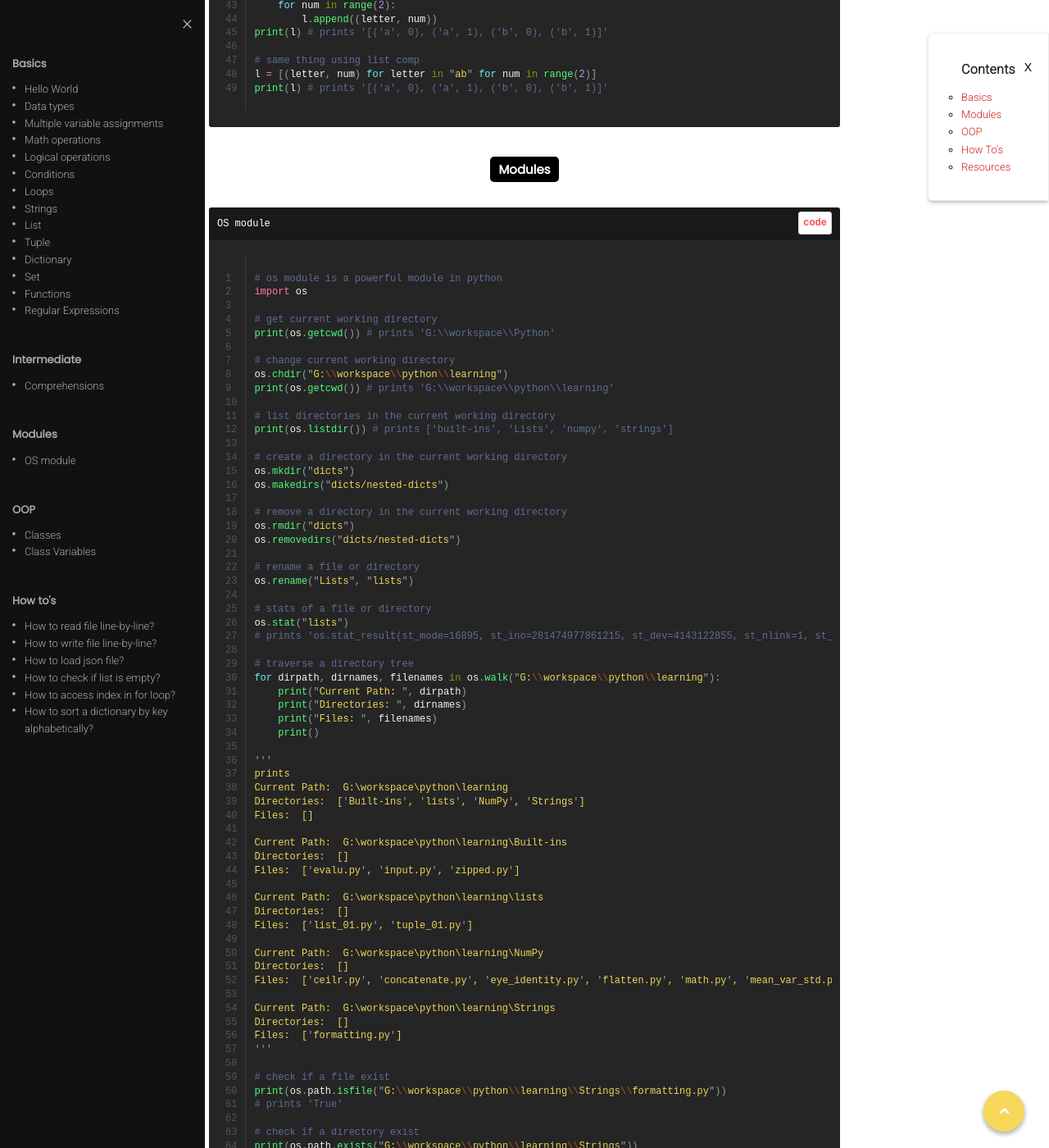
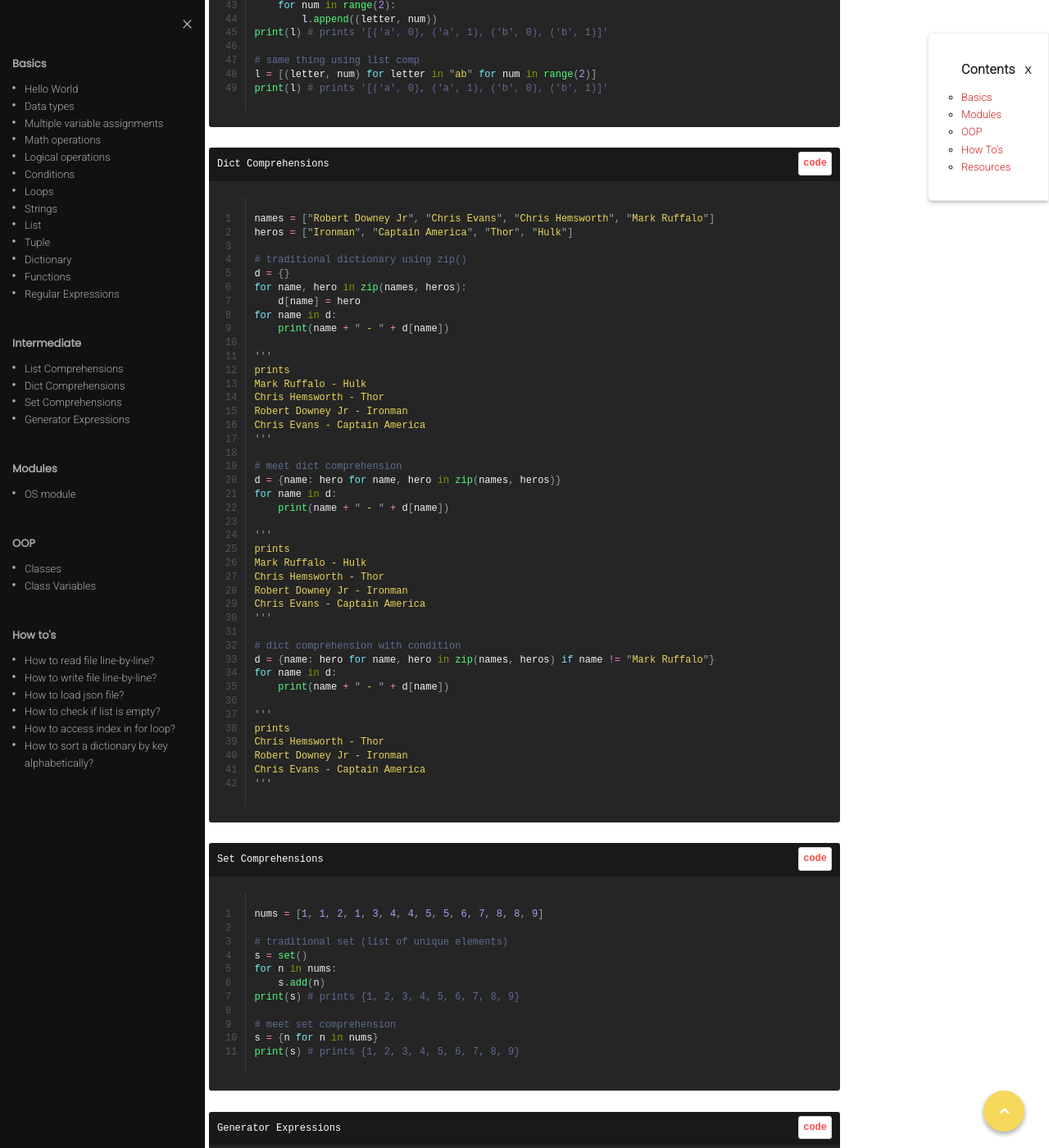
Before and after one commit to shravankumar147/Gogul09.github.io, a Jekyll site: the page built from _posts/programming/2017-03-26-python-learning-notes.md, in a window 1280 px wide and 1400 px high, scrolled down 7680 px. Shown: the whole window at 82% size. Built offline with Jekyll 4.4.1, drawn with Linux system fonts in a browser that asks for light colours; nearby versions of some CDN libraries; comment, search, counter and statistics services are not loaded; some of the changed text lies outside the part shown.

Commit message:
updated post

````diff
--- a/_posts/programming/2017-03-26-python-learning-notes.md
+++ b/_posts/programming/2017-03-26-python-learning-notes.md
@@ -24,13 +24,15 @@ image: https://drive.google.com/uc?id=1-OEoUjX1r1V-Nx6kJIwUmEVt44rZnJxk
         <li><a href="#lists">List</a></li>
         <li><a href="#tuples">Tuple</a></li>
         <li><a href="#dictionaries">Dictionary</a></li>
-        <li><a href="#set">Set</a></li>
         <li><a href="#functions_1">Functions</a></li>
         <li><a href="#regular-expressions">Regular Expressions</a></li>
     </ul>
     <h3><a href="#intermediate">Intermediate</a></h3>
     <ul>
-        <li><a href="#comprehensions">Comprehensions</a></li>
+        <li><a href="#list-comprehensions">List Comprehensions</a></li>
+        <li><a href="#dict-comprehensions">Dict Comprehensions</a></li>
+        <li><a href="#set-comprehensions">Set Comprehensions</a></li>
+        <li><a href="#generator-expressions">Generator Expressions</a></li>
     </ul>
     <h3><a href="#modules">Modules</a></h3>
     <ul>
@@ -508,7 +510,7 @@ print searches.group(2) # prints datacamp.com
 
 <h3 class="centered-heading" id="intermediate"><span>Intermediate</span></h3>
 
-<h3 class="code-head" id="comprehensions">Comprehensions<span>code</span></h3>
+<h3 class="code-head" id="list-comprehensions">List Comprehensions<span>code</span></h3>
 
 ```python
 nums = [1, 2, 3, 4, 5, 6, 7]
@@ -560,6 +562,103 @@ print(l) # prints '[('a', 0), ('a', 1), ('b', 0), ('b', 1)]'
 # same thing using list comp
 l = [(letter, num) for letter in "ab" for num in range(2)]
 print(l) # prints '[('a', 0), ('a', 1), ('b', 0), ('b', 1)]'
+```
+
+<h3 class="code-head" id="dict-comprehensions">Dict Comprehensions<span>code</span></h3>
+
+```python
+names = ["Robert Downey Jr", "Chris Evans", "Chris Hemsworth", "Mark Ruffalo"]
+heros = ["Ironman", "Captain America", "Thor", "Hulk"]
+
+# traditional dictionary using zip()
+d = {}
+for name, hero in zip(names, heros):
+    d[name] = hero
+for name in d:
+    print(name + " - " + d[name])
+
+'''
+prints
+Mark Ruffalo - Hulk
+Chris Hemsworth - Thor
+Robert Downey Jr - Ironman
+Chris Evans - Captain America
+'''
+
+# meet dict comprehension
+d = {name: hero for name, hero in zip(names, heros)}
+for name in d:
+    print(name + " - " + d[name])
+
+'''
+prints
+Mark Ruffalo - Hulk
+Chris Hemsworth - Thor
+Robert Downey Jr - Ironman
+Chris Evans - Captain America
+'''
+
+# dict comprehension with condition
+d = {name: hero for name, hero in zip(names, heros) if name != "Mark Ruffalo"}
+for name in d:
+    print(name + " - " + d[name])
+
+'''
+prints
+Chris Hemsworth - Thor
+Robert Downey Jr - Ironman
+Chris Evans - Captain America
+'''
+```
+
+<h3 class="code-head" id="set-comprehensions">Set Comprehensions<span>code</span></h3>
+
+```python
+nums = [1, 1, 2, 1, 3, 4, 4, 5, 5, 6, 7, 8, 8, 9]
+
+# traditional set (list of unique elements)
+s = set()
+for n in nums:
+    s.add(n)
+print(s) # prints {1, 2, 3, 4, 5, 6, 7, 8, 9}
+
+# meet set comprehension
+s = {n for n in nums}
+print(s) # prints {1, 2, 3, 4, 5, 6, 7, 8, 9}
+```
+
+<h3 class="code-head" id="generator-expressions">Generator Expressions<span>code</span></h3>
+
+```python
+# I need to yield 'n*n' for each 'n' in nums
+nums = [1,2,3,4,5,6,7,8,9]
+
+# traditional generator function
+def gen_func(nums):
+    for n in nums:
+        yield n*n
+
+m = gen_func(nums)
+for i in m:
+    print(i)
+
+# generator expression
+m = (n*n for n in nums)
+for i in m:
+    print(i)
+
+'''
+both prints
+1
+4
+9
+16
+25
+36
+49
+64
+81
+'''
 ```
 
 
--- a/_sass/_sidebar.scss
+++ b/_sass/_sidebar.scss
@@ -46,9 +46,9 @@
 	button {
 		border: none;
 	    position: absolute;
-		top: 28px;
+	    top: 32px;
 	    right: 10px;
-		font-size: 14px;
+	    font-size: 13px;
 	    background-color: transparent;
 	    border-radius: 5px;
 	    padding: 5px 10px;
````
Also changed, not shown: 3 other files. Lines whose indentation alone changed are shown as unchanged.
